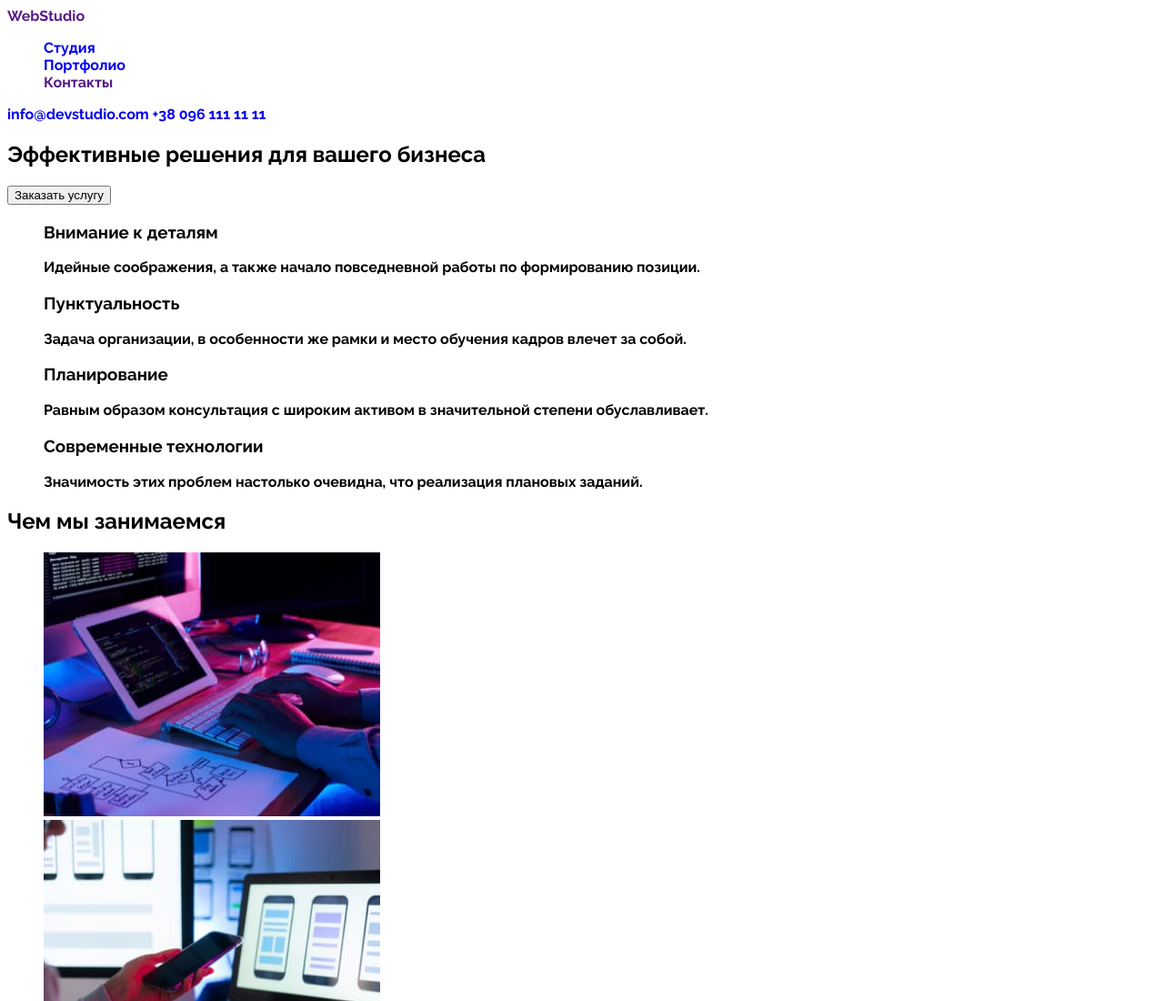
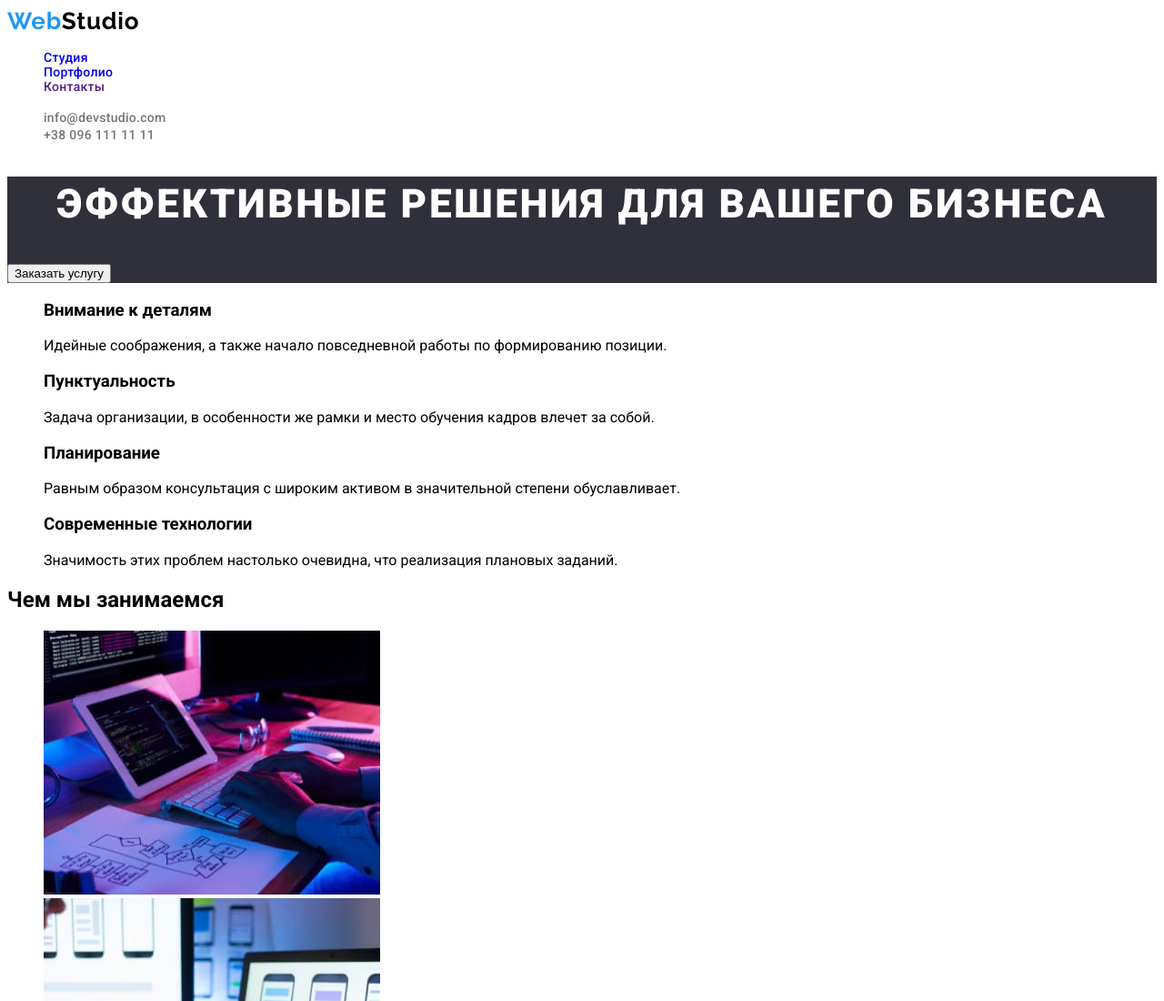
Before and after one commit to Oleh-Kutnyi/goit-markup-hw-0, a plain HTML site: page index.html in a window 1280 px wide. Shown: the top 1100 px of the page at 91% size. Drawn offline with Linux system fonts and the light colour scheme.

Commit message:
Complete Header with CSS

```diff
--- a/css/styles.css
+++ b/css/styles.css
@@ -1,7 +1,9 @@
+
+/* General */
 .body {
-        font-family: 'Roboto', sans-serif;
         font-family: 'Montserrat', sans-serif;
         font-family: 'Raleway', sans-serif;
+        font-family: 'Roboto', sans-serif;
 }
 a {
     text-decoration-line: none;
@@ -10,3 +12,90 @@ a {
 ul{
  list-style: none;
 }
+
+/* Header */
+
+.header{
+background-color: #ffffff;
+}
+
+.header-logo {
+    font-family: 'Raleway';
+    font-style: normal;
+    font-weight: 700;
+    font-size: 26px;
+    line-height: 31px;
+
+    /* identical to box height */
+    letter-spacing: 0.03em;
+
+    color: #2196F3;
+}
+
+.header-logo-studio{
+color: #000000;
+}
+
+.header-nav {
+
+}
+
+.header-item:active,
+.header-item:focus {
+color: #2196F3;
+}
+
+.header-item{
+        font-family: 'Roboto';
+        font-style: normal;
+        font-weight: 500;
+        font-size: 14px;
+        line-height: 16px;
+        letter-spacing: 0.02em;
+
+        color: #212121;
+
+}
+
+
+.header-contacts {
+    font-family: 'Roboto';
+    font-style: normal;
+    font-weight: 500;
+    font-size: 14px;
+    line-height: 16px;
+    letter-spacing: 0.02em;
+
+    color: #757575;
+}
+
+.header-contacts:hover,
+.header-contacts:focus{
+     color: #2196F3;
+}
+
+
+/* Main */
+.hero-section {
+    background: #2F303A;
+}
+
+.hero-title {
+    font-family: 'Roboto';
+    font-style: normal;
+    font-weight: 900;
+    font-size: 44px;
+    line-height: 60px;
+
+    /* or 136% */
+    text-align: center;
+    letter-spacing: 0.06em;
+    text-transform: uppercase;
+
+    color: #FFFFFF;
+
+}
+.hero-btn {
+
+
+}
--- a/index.html
+++ b/index.html
@@ -12,33 +12,39 @@
 
 <body class="body">
 
-    <header>
-        <a href="">WebStudio</a>
-        <nav>
+    <header class="header">
+        <a href="" class="header-logo">Web<span class="header-logo-studio">Studio</span></a>
+        <nav class="header-nav">
             <ul>
-                <li>
+                <li class="header-item">
                     <a href="index.html"> Студия </a>
                 </li>
-                <li>
+                <li class="header-item ">
                     <a href="portfolio.html"> Портфолио </a>
                 </li>
-                <li>
+                <li class="header-item">
                     <a href=""> Контакты </a>
                 </li>
             </ul>
         </nav>
+ <ul>
+        <li>
+            <a href="mailto:info@devstudio.com" class="header-contacts"> info@devstudio.com </a>
+        </li>
 
-        <a href="mailto:info@devstudio.com"> info@devstudio.com </a>
-
-        <a href="tel:+380961111111">+38 096 111 11 11</a>
+        <li>
+            <a href="tel:+380961111111" class="header-contacts">+38 096 111 11 11</a>
+        </li>
+</ul>
 
     </header>
 
+
     <main>
         <!-- Hero-Section -->
-        <section>
-            <h1> Эффективные решения для вашего бизнеса </h1>
-            <button type="button"> Заказать услугу </button>
+        <section class="hero-section">
+            <h1 class="hero-title"> Эффективные решения для вашего бизнеса </h1>
+            <button type="button" class="hero-btn"> Заказать услугу </button>
         </section>
         <!-- Underbox -->
       <section>
```
